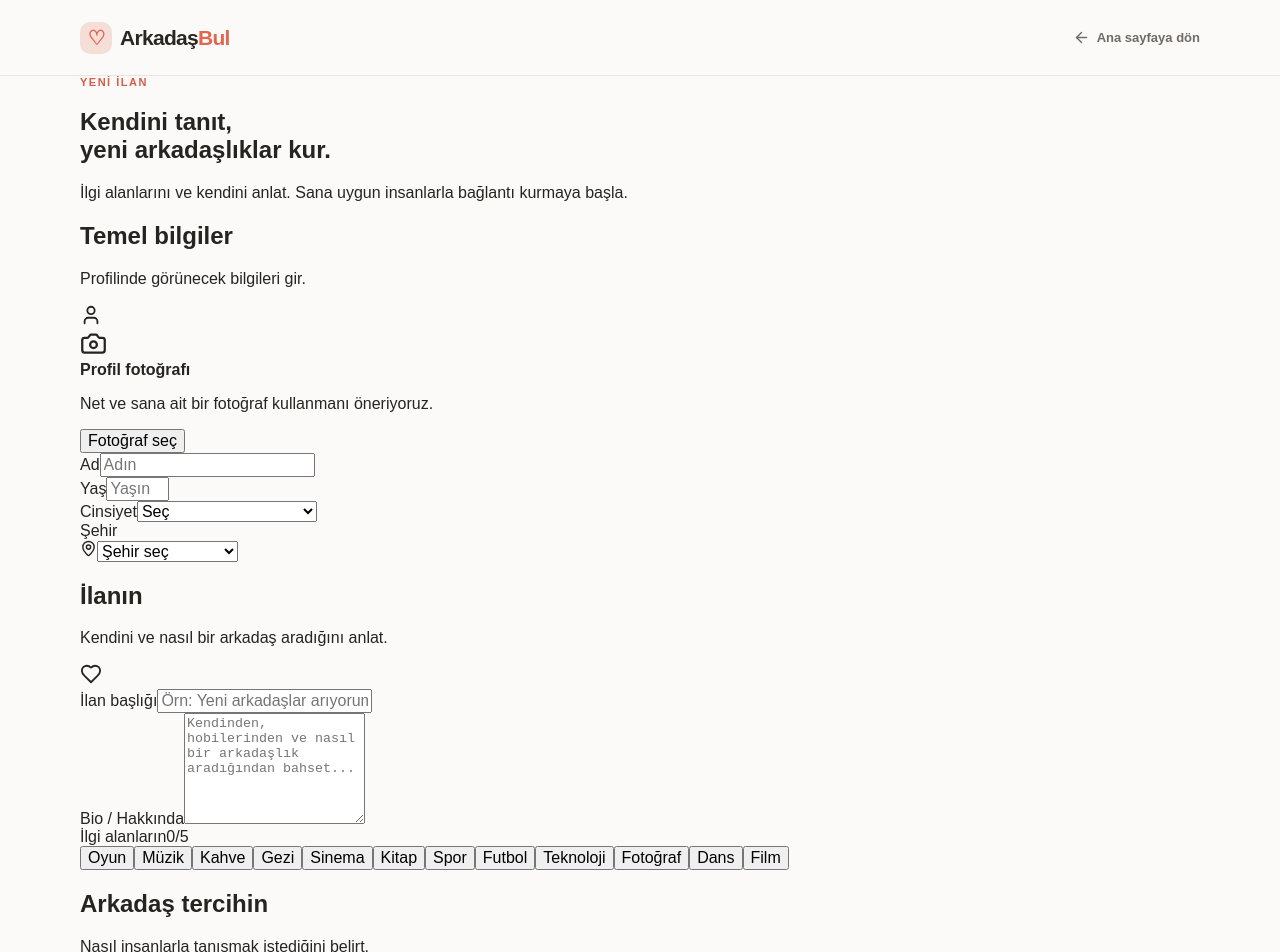
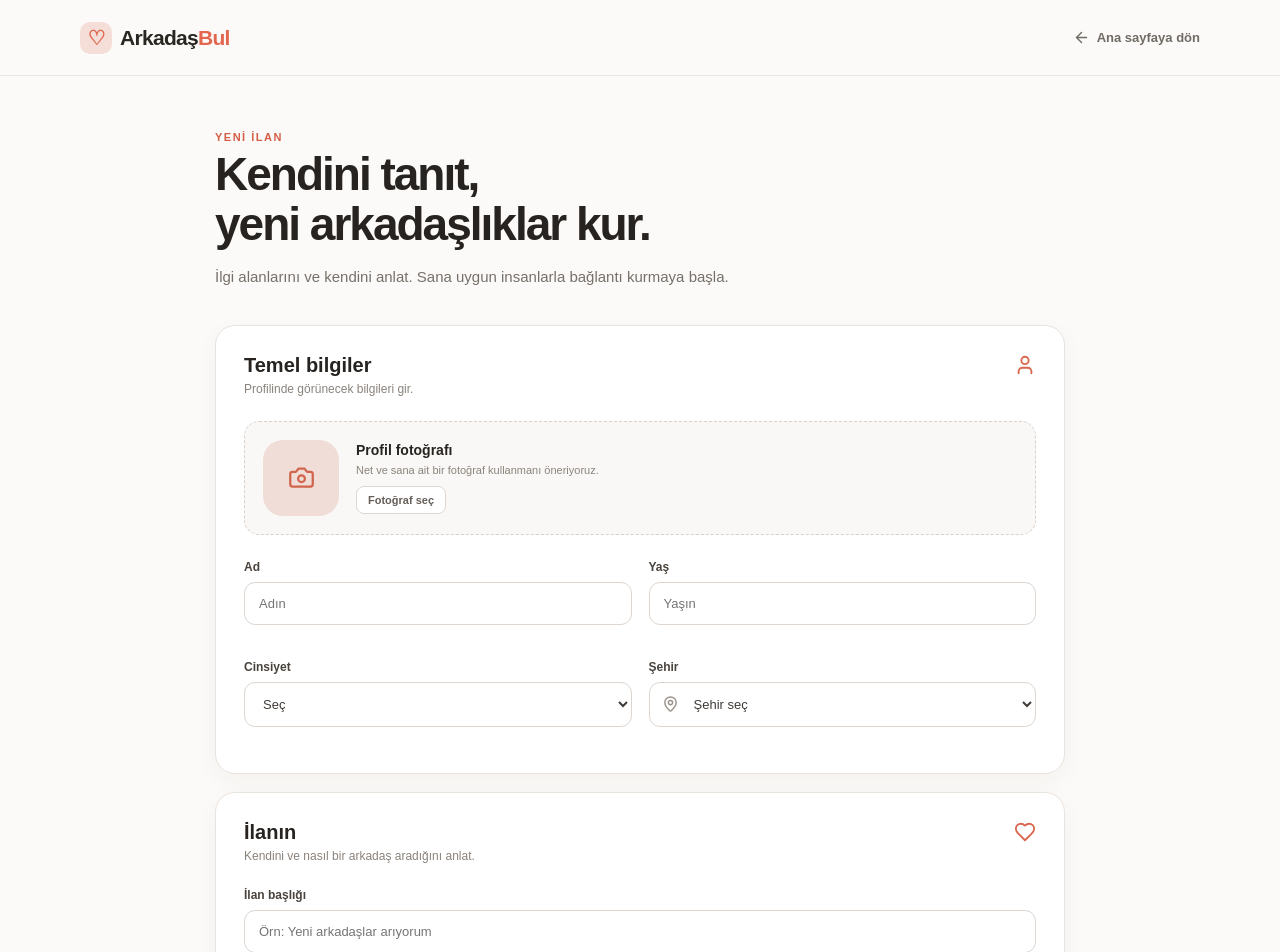
Before and after one commit to bitcoinkazanc/arkadasbul, a Next.js app: page /ilan-ver in a window 1280 px wide. Shown: the top 952 px of the page. Built offline with nearby package versions, Linux system fonts and the light colour scheme.

Commit message:
Update globals.css

```diff
--- a/app/globals.css
+++ b/app/globals.css
@@ -15,7 +15,8 @@ body {
 
 button,
 input,
-select {
+select,
+textarea {
   font: inherit;
 }
 
@@ -94,8 +95,10 @@ button {
   padding: 11px 17px;
   display: flex;
   align-items: center;
+  justify-content: center;
   gap: 7px;
   font-weight: 700;
+  text-decoration: none;
 }
 
 /* HERO */
@@ -417,6 +420,8 @@ button {
   color: #d55f48;
   font-size: 12px;
   font-weight: 700;
+  text-decoration: none;
+  cursor: pointer;
 }
 
 /* ADVERTISEMENT */
@@ -502,95 +507,6 @@ footer {
   font-size: 11px;
 }
 
-/* MOBILE */
-
-@media (max-width: 800px) {
-  .navigation nav {
-    display: none;
-  }
-
-  .hero h1 {
-    font-size: 44px;
-  }
-
-  .search-panel {
-    flex-direction: column;
-    gap: 6px;
-  }
-
-  .search-input,
-  .city-input {
-    width: 100%;
-    border-right: 0;
-    border-bottom: 1px solid #eee9e5;
-  }
-
-  .search-button {
-    width: 100%;
-  }
-
-  .listing-grid {
-    grid-template-columns: repeat(2, 1fr);
-  }
-
-  .steps {
-    gap: 25px;
-  }
-}
-
-@media (max-width: 540px) {
-  .container {
-    width: calc(100% - 28px);
-  }
-
-  .hero-content {
-    padding: 55px 0 45px;
-  }
-
-  .hero h1 {
-    font-size: 39px;
-    letter-spacing: -2px;
-  }
-
-  .hero p {
-    font-size: 15px;
-  }
-
-  .popular-tags {
-    flex-wrap: wrap;
-  }
-
-  .listing-grid {
-    grid-template-columns: 1fr;
-  }
-
-  .section-header {
-    align-items: start;
-    gap: 15px;
-  }
-
-  .section-header h2 {
-    font-size: 27px;
-  }
-
-  .how-section h2 {
-    font-size: 34px;
-  }
-
-  .steps {
-    grid-template-columns: 1fr;
-  }
-
-  .footer {
-    padding: 25px 0;
-    flex-wrap: wrap;
-  }
-
-  .footer p {
-    flex: 100%;
-    order: 3;
-  }
-}
 /* DETAIL PAGE */
 
 .detail-page {
@@ -815,7 +731,391 @@ footer {
   font-weight: 700;
 }
 
+/* CREATE LISTING */
+
+.create-page {
+  min-height: 100vh;
+  background: #fbfaf8;
+}
+
+.create-container {
+  max-width: 850px;
+  padding-top: 55px;
+  padding-bottom: 90px;
+}
+
+.create-heading {
+  margin-bottom: 35px;
+}
+
+.create-heading h1 {
+  margin: 0;
+  font-size: 46px;
+  line-height: 1.08;
+  letter-spacing: -2px;
+}
+
+.create-heading p {
+  max-width: 610px;
+  margin: 15px 0 0;
+  color: #77706a;
+  font-size: 15px;
+  line-height: 1.7;
+}
+
+.create-form {
+  display: flex;
+  flex-direction: column;
+  gap: 18px;
+}
+
+.form-card {
+  padding: 28px;
+  background: white;
+  border: 1px solid #e9e3de;
+  border-radius: 20px;
+  box-shadow: 0 8px 25px rgba(60, 45, 30, 0.04);
+}
+
+.form-card-header {
+  display: flex;
+  align-items: flex-start;
+  justify-content: space-between;
+  margin-bottom: 25px;
+}
+
+.form-card-header h2 {
+  margin: 0 0 5px;
+  font-size: 20px;
+}
+
+.form-card-header p {
+  margin: 0;
+  color: #8a837c;
+  font-size: 12px;
+}
+
+.form-card-header > svg {
+  color: #d96750;
+}
+
+.photo-upload {
+  padding: 18px;
+  margin-bottom: 25px;
+  border: 1px dashed #d9d0c9;
+  border-radius: 15px;
+  background: #faf8f6;
+  display: flex;
+  align-items: center;
+  gap: 17px;
+}
+
+.photo-placeholder {
+  width: 76px;
+  height: 76px;
+  border-radius: 20px;
+  background: #f1ddd7;
+  color: #d0644c;
+  display: grid;
+  place-items: center;
+  flex-shrink: 0;
+}
+
+.photo-upload strong {
+  font-size: 14px;
+}
+
+.photo-upload p {
+  margin: 5px 0 10px;
+  color: #8a837c;
+  font-size: 11px;
+}
+
+.upload-button {
+  border: 1px solid #ded6d0;
+  border-radius: 8px;
+  background: white;
+  color: #665f59;
+  padding: 7px 11px;
+  font-size: 11px;
+  font-weight: 700;
+}
+
+.form-grid {
+  display: grid;
+  grid-template-columns: repeat(2, 1fr);
+  gap: 17px;
+}
+
+.form-group {
+  margin-bottom: 18px;
+}
+
+.form-group:last-child {
+  margin-bottom: 0;
+}
+
+.form-group label {
+  display: block;
+  margin-bottom: 8px;
+  color: #49433e;
+  font-size: 12px;
+  font-weight: 700;
+}
+
+.form-group input,
+.form-group select,
+.form-group textarea {
+  width: 100%;
+  border: 1px solid #ddd6d0;
+  border-radius: 11px;
+  outline: none;
+  background: #fff;
+  color: #403b37;
+  padding: 13px 14px;
+  font-size: 13px;
+  transition: 0.2s ease;
+}
+
+.form-group input:focus,
+.form-group select:focus,
+.form-group textarea:focus {
+  border-color: #df806b;
+  box-shadow: 0 0 0 3px rgba(226, 103, 78, 0.08);
+}
+
+.form-group textarea {
+  resize: vertical;
+  line-height: 1.6;
+}
+
+.input-with-icon {
+  position: relative;
+}
+
+.input-with-icon svg {
+  position: absolute;
+  left: 13px;
+  top: 50%;
+  transform: translateY(-50%);
+  color: #9a928b;
+  pointer-events: none;
+}
+
+.input-with-icon select {
+  padding-left: 40px;
+}
+
+.label-row {
+  display: flex;
+  justify-content: space-between;
+  align-items: center;
+}
+
+.label-row span {
+  color: #99918a;
+  font-size: 11px;
+}
+
+.interest-selection {
+  display: flex;
+  flex-wrap: wrap;
+  gap: 8px;
+}
+
+.interest {
+  border: 1px solid #ddd6d0;
+  border-radius: 25px;
+  background: white;
+  color: #706963;
+  padding: 8px 12px;
+  display: flex;
+  align-items: center;
+  gap: 5px;
+  font-size: 11px;
+}
+
+.interest:hover {
+  border-color: #df9a88;
+}
+
+.interest.selected {
+  border-color: #e2674e;
+  background: #fbece8;
+  color: #c4543e;
+}
+
+.form-footer {
+  display: flex;
+  align-items: center;
+  justify-content: space-between;
+  gap: 20px;
+  padding: 20px 5px;
+}
+
+.form-notice {
+  display: flex;
+  flex-direction: column;
+  gap: 4px;
+}
+
+.form-notice strong {
+  color: #4d4742;
+  font-size: 12px;
+}
+
+.form-notice span {
+  color: #938b84;
+  font-size: 10px;
+}
+
+.publish-button {
+  border: 0;
+  border-radius: 12px;
+  background: #e2674e;
+  color: white;
+  padding: 15px 24px;
+  font-weight: 800;
+  box-shadow: 0 8px 18px rgba(226, 103, 78, 0.18);
+}
+
+.publish-button:hover {
+  transform: translateY(-1px);
+}
+
+.success-card {
+  padding: 55px 30px;
+  background: white;
+  border: 1px solid #e9e3de;
+  border-radius: 22px;
+  text-align: center;
+  box-shadow: 0 10px 30px rgba(60, 45, 30, 0.05);
+}
+
+.success-icon {
+  width: 64px;
+  height: 64px;
+  margin: 0 auto 20px;
+  border-radius: 50%;
+  background: #e5f4ea;
+  color: #3e9a64;
+  display: grid;
+  place-items: center;
+}
+
+.success-card h2 {
+  margin: 0 0 10px;
+  font-size: 27px;
+}
+
+.success-card p {
+  max-width: 500px;
+  margin: 0 auto 25px;
+  color: #77706a;
+  font-size: 13px;
+  line-height: 1.7;
+}
+
+.success-button {
+  display: inline-block;
+  border-radius: 11px;
+  background: #e2674e;
+  color: white;
+  padding: 13px 20px;
+  text-decoration: none;
+  font-size: 13px;
+  font-weight: 700;
+}
+
+/* MOBILE */
+
+@media (max-width: 800px) {
+  .navigation nav {
+    display: none;
+  }
+
+  .hero h1 {
+    font-size: 44px;
+  }
+
+  .search-panel {
+    flex-direction: column;
+    gap: 6px;
+  }
+
+  .search-input,
+  .city-input {
+    width: 100%;
+    border-right: 0;
+    border-bottom: 1px solid #eee9e5;
+  }
+
+  .search-button {
+    width: 100%;
+  }
+
+  .listing-grid {
+    grid-template-columns: repeat(2, 1fr);
+  }
+
+  .steps {
+    gap: 25px;
+  }
+}
+
 @media (max-width: 600px) {
+  .container {
+    width: calc(100% - 28px);
+  }
+
+  .hero-content {
+    padding: 55px 0 45px;
+  }
+
+  .hero h1 {
+    font-size: 39px;
+    letter-spacing: -2px;
+  }
+
+  .hero p {
+    font-size: 15px;
+  }
+
+  .popular-tags {
+    flex-wrap: wrap;
+  }
+
+  .listing-grid {
+    grid-template-columns: 1fr;
+  }
+
+  .section-header {
+    align-items: start;
+    gap: 15px;
+  }
+
+  .section-header h2 {
+    font-size: 27px;
+  }
+
+  .how-section h2 {
+    font-size: 34px;
+  }
+
+  .steps {
+    grid-template-columns: 1fr;
+  }
+
+  .footer {
+    padding: 25px 0;
+    flex-wrap: wrap;
+  }
+
+  .footer p {
+    flex: 100%;
+    order: 3;
+  }
+
   .detail-card {
     padding: 20px;
   }
@@ -842,4 +1142,34 @@ footer {
   .report-button {
     width: 100%;
   }
+
+  .create-container {
+    padding-top: 35px;
+  }
+
+  .create-heading h1 {
+    font-size: 36px;
+  }
+
+  .form-card {
+    padding: 20px;
+  }
+
+  .form-grid {
+    grid-template-columns: 1fr;
+    gap: 0;
+  }
+
+  .photo-upload {
+    align-items: flex-start;
+  }
+
+  .form-footer {
+    flex-direction: column;
+    align-items: stretch;
+  }
+
+  .publish-button {
+    width: 100%;
+  }
 }
```
